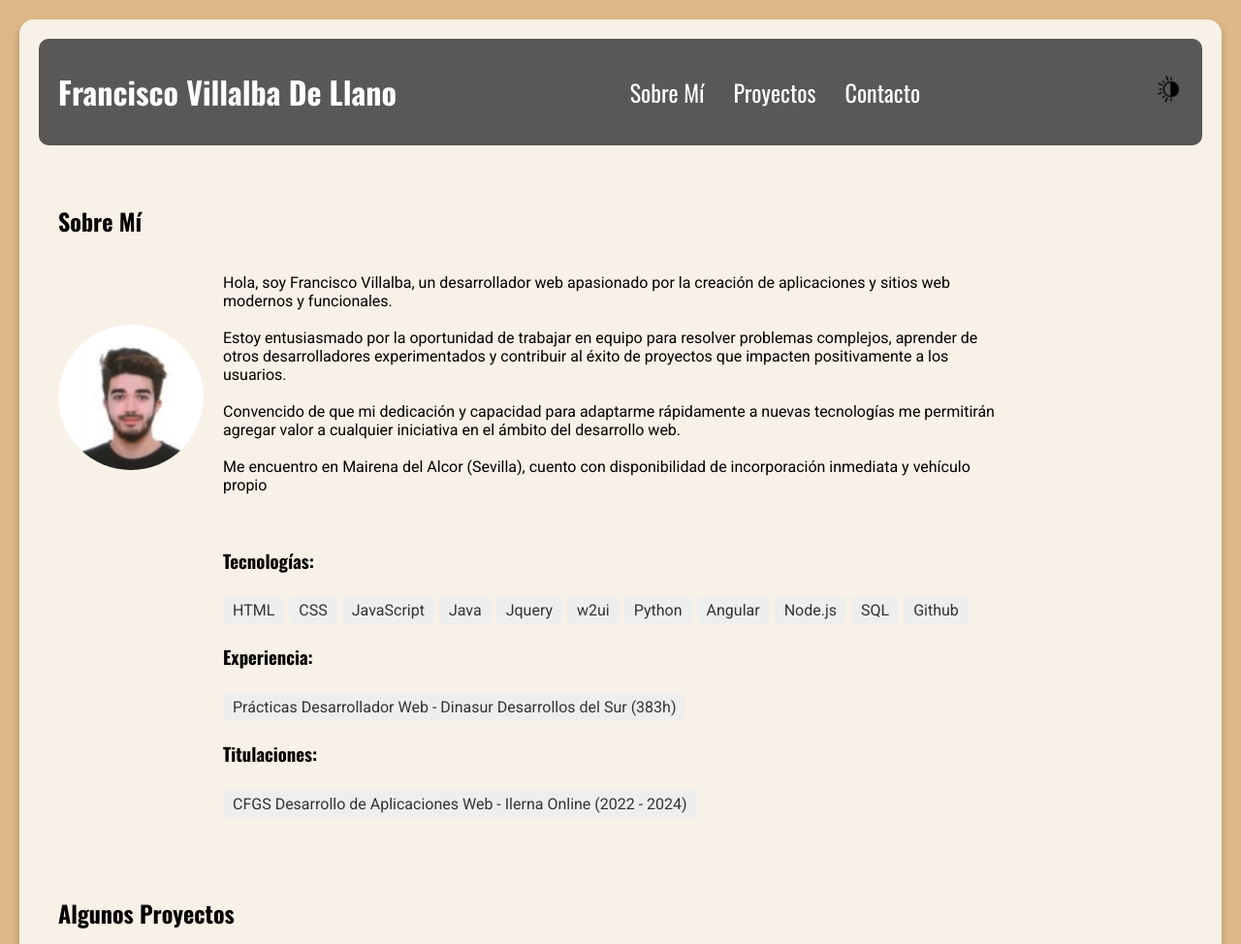
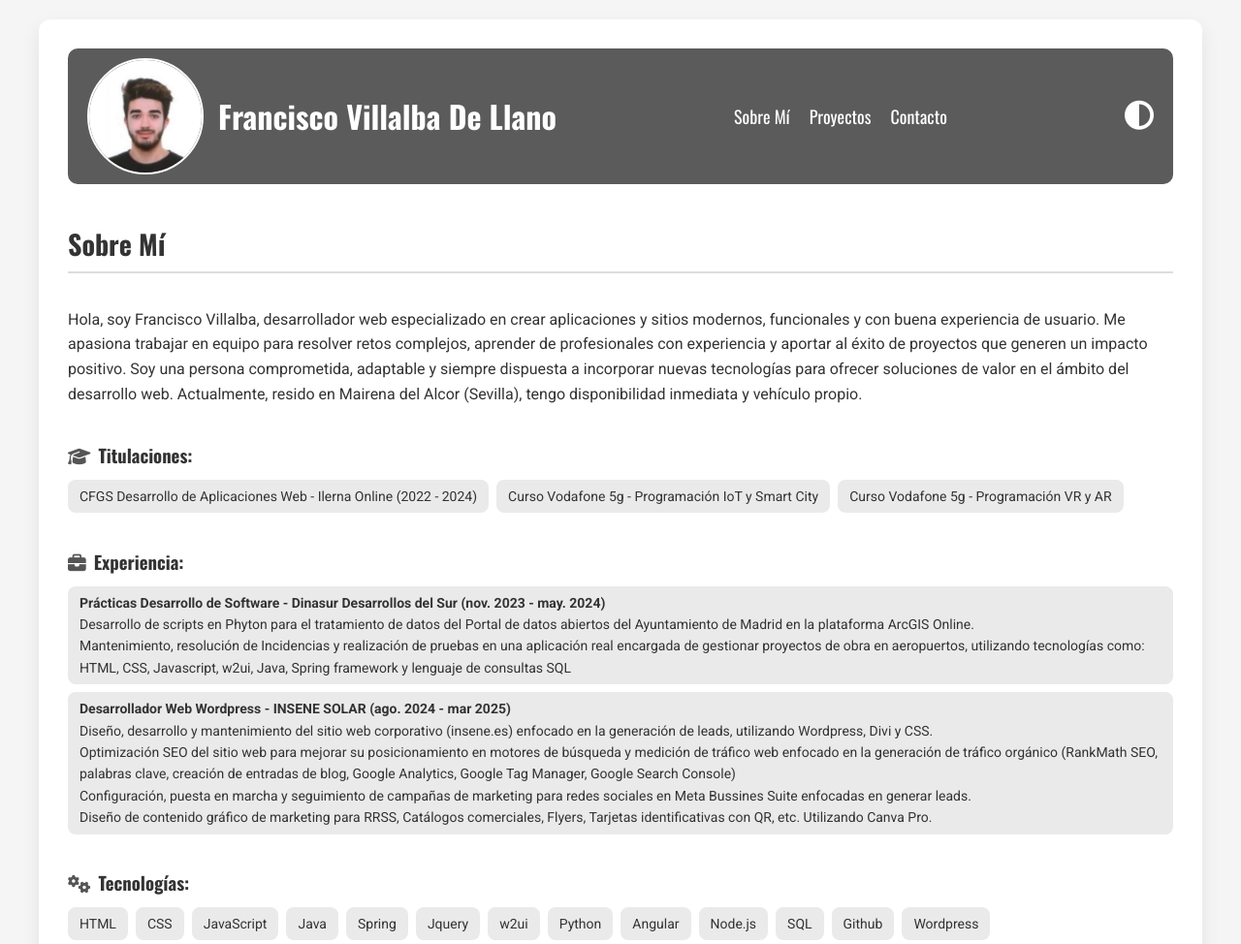
Before and after one commit to fvll11/Portfolio, a plain HTML site: page index.html in a window 1280 px wide. Shown: the top 974 px of the page at 97% size. Drawn offline with nearby package versions, Linux system fonts and the light colour scheme.

Commit message:
Mejoras de diseño y funcionalidad: modo oscuro, icono, header, texto

```diff
--- a/index.html
+++ b/index.html
@@ -6,11 +6,16 @@
     <title>Mi Portfolio</title>
     <link rel="stylesheet" href="styles.css">
     <link href="https://fonts.googleapis.com/css2?family=Oswald:wght@400;500;700&family=Roboto:wght@400;500;700&display=swap" rel="stylesheet">
+    <link rel="stylesheet" href="https://cdnjs.cloudflare.com/ajax/libs/font-awesome/6.4.0/css/all.min.css">
+
 </head>
 <body>
     <div class="main-card">
         <header>
-            <h1>Francisco Villalba De Llano</h1>
+            <div class="header-left">
+                <img src="images/mifoto.jpg" alt="Mi Foto" class="about-photo">
+                <h1>Francisco Villalba De Llano</h1>
+              </div>
             <nav>
                 <ul>
                     <li><a href="#about">Sobre Mí</a></li>
@@ -19,29 +24,76 @@
                 </ul>
             </nav>
             <a href="#" id="theme-toggle">
-                <img src="images/modo.png" alt="Icono de tema">
+                <i class="fas fa-adjust" style="font-size: 30px;"></i>
             </a>
         </header>
 
         <section id="about">
             <h2>Sobre Mí</h2>
             <div class="about-container">
-                <img src="images/mifoto.jpg" alt="Mi Foto" class="about-photo">
+                <!--<img src="images/mifoto.jpg" alt="Mi Foto" class="about-photo"> -->
                 <div class="dark-overlay"></div>
                 <div class="about-info">
-                    <p>Hola, soy Francisco Villalba, un desarrollador web apasionado por la creación de aplicaciones
-                        y sitios web modernos y funcionales. <br> <br>Estoy entusiasmado por la oportunidad de trabajar en equipo para resolver problemas complejos,
-                        aprender de otros desarrolladores experimentados y contribuir al éxito de proyectos que impacten positivamente a los usuarios. <br><br>
-                        Convencido de que mi dedicación y capacidad para adaptarme rápidamente a nuevas tecnologías me permitirán agregar valor a
-                        cualquier iniciativa en el ámbito del desarrollo web. <br> <br> Me encuentro en Mairena del Alcor (Sevilla), cuento con disponibilidad de incorporación inmediata y vehículo propio</p>
-                        <br>
-
-                    <h3>Tecnologías:</h3>
+                    <p>Hola, soy Francisco Villalba, desarrollador web especializado en crear aplicaciones y sitios modernos, funcionales y con buena experiencia de usuario.
+                        Me apasiona trabajar en equipo para resolver retos complejos, aprender de profesionales con experiencia y aportar al éxito de proyectos que generen un impacto positivo.
+                        Soy una persona comprometida, adaptable y siempre dispuesta a incorporar nuevas tecnologías para ofrecer soluciones de valor en el ámbito del desarrollo web.
+                        Actualmente, resido en Mairena del Alcor (Sevilla), tengo disponibilidad inmediata y vehículo propio.
+                    </p>
+                    <br>
+                    <h3><i class="fas fa-graduation-cap" style="margin-right:8px; color:#555;"></i>Titulaciones:</h3>
+                    <ul class="qualifications">
+                        <li>CFGS Desarrollo de Aplicaciones Web - Ilerna Online (2022 - 2024)</li>
+                        <li>Curso Vodafone 5g - Programación IoT y Smart City</li>
+                        <li>Curso Vodafone 5g - Programación VR y AR</li>
+                        <!-- Añadir más titulaciones según sea necesario -->
+                    </ul>
+                    <br>
+                    <h3><i class="fas fa-briefcase" style="margin-right:8px; color:#555;"></i>Experiencia:</h3>
+                    <ul class="experience">
+                        <li>
+                            <strong>Prácticas Desarrollo de Software - Dinasur Desarrollos del Sur (nov. 2023 - may. 2024)</strong>
+                            <p>Desarrollo de scripts en Phyton para el tratamiento de datos
+                                del Portal de datos abiertos del Ayuntamiento de Madrid en la
+                                plataforma ArcGIS Online.
+                            </p>
+                            <p>Mantenimiento, resolución de Incidencias y realización de
+                                pruebas en una aplicación real encargada de gestionar
+                                proyectos de obra en aeropuertos, utilizando tecnologías como:
+                                HTML, CSS, Javascript, w2ui, Java, Spring framework y lenguaje
+                                de consultas SQL
+                            </p>
+                        </li>
+                        <li>
+                            <strong>Desarrollador Web Wordpress - INSENE SOLAR (ago. 2024 - mar 2025)
+                            </strong>
+                            <p>Diseño, desarrollo y mantenimiento del sitio web corporativo
+                                (insene.es) enfocado en la generación de leads, utilizando
+                                Wordpress, Divi y CSS.
+                            </p>
+                            <p>Optimización SEO del sitio web para mejorar su
+                                posicionamiento en motores de búsqueda y medición de
+                                tráfico web enfocado en la generación de tráfico orgánico
+                                (RankMath SEO, palabras clave, creación de entradas de blog,
+                                Google Analytics, Google Tag Manager, Google Search Console)
+                            </p>
+                            <p>Configuración, puesta en marcha y seguimiento de campañas de marketing para redes
+                                sociales en Meta Bussines Suite enfocadas en generar leads.
+                            </p>
+                            <p>Diseño de contenido gráfico de marketing para RRSS,
+                                Catálogos comerciales, Flyers, Tarjetas identificativas con QR,
+                                etc. Utilizando Canva Pro.
+                            </p>
+                        </li>
+                        <!-- Más puestos -->
+                    </ul>
+                    <br>
+                    <h3><i class="fas fa-cogs" style="margin-right:8px; color:#555;"></i>Tecnologías:</h3>
                     <ul class="technologies">
                         <li>HTML</li>
                         <li>CSS</li>
                         <li>JavaScript</li>
                         <li>Java</li>
+                        <li>Spring</li>
                         <li>Jquery</li>
                         <li>w2ui</li>
                         <li>Python</li>
@@ -49,24 +101,15 @@
                         <li>Node.js</li>
                         <li>SQL</li>
                         <li>Github</li>
-                        <!-- Añade más tecnologías según sea necesario -->
-                    </ul>
-                    <h3>Experiencia:</h3>
-                    <ul class="experience">
-                        <li>Prácticas Desarrollador Web - Dinasur Desarrollos del Sur (383h)</li>
-                        <!-- Añade más experiencias según sea necesario -->
-                    </ul>
-                    <h3>Titulaciones:</h3>
-                    <ul class="qualifications">
-                        <li>CFGS Desarrollo de Aplicaciones Web - Ilerna Online (2022 - 2024)</li>
-                        <!-- Añade más titulaciones según sea necesario -->
+                        <li>Wordpress</li>
+                        <!-- Añadir más tecnologías según sea necesario -->
                     </ul>
                 </div>
             </div>
         </section>
 
         <section id="projects">
-            <h2>Algunos Proyectos</h2>
+            <h2>Proyectos Personales</h2>
             <div class="projects-container">
                 <div class="project-card">
                     <img src="images/Pillatupala.jpg" alt="Project 2">
@@ -107,7 +150,7 @@
                     </div>
                 </div>
 
-                <!-- Añade más proyectos aquí -->
+                <!-- Añadir más proyectos aquí -->
             </div>
         </section>
 
--- a/styles.css
+++ b/styles.css
@@ -1,124 +1,160 @@
 /* Importa las fuentes desde Google Fonts */
 @import url('https://fonts.googleapis.com/css2?family=Oswald:wght@400;500;700&family=Roboto:wght@400;500;700&display=swap');
 
-body {
-    font-family: 'Roboto', sans-serif;
+* {
   margin: 0;
   padding: 0;
   box-sizing: border-box;
-    background-color: burlywood;
-    background-size: cover;
 }
 
-#theme-toggle img {
-    width: 30px; /* ajusta el tamaño de acuerdo a tus necesidades */
-    height: auto; /* mantiene la proporción de aspecto */
+body {
+  font-family: 'Roboto', sans-serif;
+  background-color: #f5f5f5;
+  color: #333;
+  transition: background-color 0.3s ease, color 0.3s ease;
+  line-height: 1.6;
 }
 
-/* Estilos para el modo oscuro */
 body.dark-mode {
-    background-color: rgb(93, 54, 3);
-
+  background-color: #1e1e1e;
+  color: #e0e0e0;
 }
 
-
-body.dark-mode .about-photo {
-    filter: brightness(80%); /* Ajusta el brillo según tus necesidades */
-}
-
-
-.main-card {
-    background-color: rgba(255, 255, 255, 0.8);
-    border-radius: 15px;
-    max-width: 1200px;
-    margin: 20px auto;
-    padding: 20px;
-    box-shadow: 0 4px 8px rgba(0, 0, 0, 0.2);
-}
-
+/* Encabezado */
 header {
     background-color: rgba(51, 51, 51, 0.8);
     color: white;
     padding: 10px 20px;
     display: flex;
-    justify-content: space-between; /* Espacio entre los elementos */
+    justify-content: space-between;
     align-items: center;
     border-radius: 10px;
     font-family: 'Oswald', sans-serif;
   }
 
-nav {
+  .header-left {
     display: flex;
     align-items: center;
+    gap: 15px; /* Espacio entre imagen y texto */
+  }
+
+  .about-photo {
+    border-radius: 70%;
+    width: 120px;
+    height: 120px;
+    object-fit: cover;
+    /* Opcional: añadir un borde para destacar */
+    border: 2px solid white;
   }
 
 nav ul {
   list-style: none;
-    padding: 0;
-    margin: 0;
   display: flex;
-}
-
-nav ul li {
-    margin: 0 15px;
+  gap: 20px;
 }
 
 nav ul li a {
   color: white;
   text-decoration: none;
-    font-family: 'Oswald', sans-serif;
-    font-size: 24px; /* Ajusta este tamaño según tus necesidades */
+  font-size: 18px;
+  transition: color 0.3s ease;
+}
+
+nav ul li a:hover {
+  color: #ffcc70;
+}
+
+/* Botón modo oscuro */
+#theme-toggle img {
+  width: 28px;
+  height: auto;
+  cursor: pointer;
+}
+#theme-toggle i {
+    color: white;
+    transition: color 0.3s ease;
+}
+
+#theme-toggle:hover i {
+    color: #ffcc70;
+}
+
+/* Contenedor principal */
+.main-card {
+  background-color: #ffffff;
+  border-radius: 12px;
+  max-width: 1200px;
+  margin: 20px auto;
+  padding: 30px;
+  box-shadow: 0 8px 20px rgba(0, 0, 0, 0.08);
+  transition: background-color 0.3s ease;
+}
+
+body.dark-mode .main-card {
+  background-color: #2a2a2a;
+}
+
+/* Secciones */
+section {
+  margin: 40px 0;
 }
 
 section h2 {
   font-family: 'Oswald', sans-serif;
+  font-size: 28px;
+  margin-bottom: 15px;
+  border-bottom: 2px solid #ddd;
+  padding-bottom: 5px;
 }
 
-section {
-    padding: 20px;
-    margin: 20px 0;
-}
-
+/* Sobre mí */
 .about-container {
   display: flex;
   align-items: center;
+  gap: 20px;
+  flex-wrap: wrap;
 }
 
-.about-photo {
-    border-radius: 50%;
-    width: 150px;
-    height: 150px;
-    margin-right: 20px;
-    margin-bottom: 290px;
-}
 
-.about-info {
-    max-width: 800px;
+body.dark-mode .about-photo {
+  filter: brightness(85%);
 }
 
 .about-info h3 {
-    margin-top: 20px;
   font-family: 'Oswald', sans-serif;
+  margin-top: 10px;
 }
 
-.technologies, .experience, .qualifications {
+/* Listas */
+.technologies,
+.experience,
+.qualifications {
   list-style: none;
-    padding: 0;
-    margin: 10px 0 0 0;
   display: flex;
   flex-wrap: wrap;
+  gap: 8px;
+  margin-top: 10px;
 }
 
-.technologies li, .experience li, .qualifications li {
-    display: inline-block;
-    background-color: #eee;
+.technologies li,
+.experience li,
+.qualifications li {
+  background-color: #eaeaea;
   color: #333;
-    padding: 5px 10px;
-    margin: 5px 5px 0 0;
-    border-radius: 5px;
-    font-family: 'Roboto', sans-serif;
+  padding: 6px 12px;
+  border-radius: 8px;
+  font-size: 14px;
+  transition: background-color 0.3s ease;
 }
 
+body.dark-mode .technologies li,
+body.dark-mode .experience li,
+body.dark-mode .qualifications li {
+  background-color: #3a3a3a;
+  color: #fff;
+}
+
+/* Proyectos */
 .projects-container {
   display: flex;
   flex-wrap: wrap;
@@ -127,21 +163,24 @@ section {
 }
 
 .project-card {
-    background-color: rgba(255, 255, 255, 0.9);
-    border: 1px solid #ccc;
-    border-radius: 8px;
-    box-shadow: 0 4px 8px rgba(0, 0, 0, 0.1);
+  background-color: #fff;
+  border-radius: 10px;
+  box-shadow: 0 4px 15px rgba(0, 0, 0, 0.1);
+  width: 300px;
+  transition: transform 0.2s ease, background-color 0.3s ease;
   overflow: hidden;
-    width: 300px;
-    transition: transform 0.2s;
 }
 
 .project-card:hover {
-    transform: scale(1.05);
+  transform: scale(1.03);
+}
+
+body.dark-mode .project-card {
+  background-color: #333;
 }
 
 .project-card img {
-    max-width: 100%;
+  width: 100%;
   height: auto;
   display: block;
 }
@@ -151,43 +190,78 @@ section {
 }
 
 .project-info h3 {
-    margin: 0 0 10px 0;
   font-family: 'Oswald', sans-serif;
+  margin-bottom: 10px;
 }
 
 .project-info p {
-    margin: 0 0 10px 0;
+  font-size: 14px;
+  color: inherit;
 }
 
+/* Formulario */
 form {
   display: flex;
   flex-direction: column;
+  gap: 10px;
 }
 
 form label {
-    margin: 5px 0;
+  font-weight: 500;
 }
 
-form input, form textarea {
+form input,
+form textarea {
   padding: 10px;
-    margin: 5px 0;
   border: 1px solid #ccc;
+  border-radius: 6px;
+  font-size: 14px;
 }
 
 form button {
-    padding: 10px;
   background-color: #333;
   color: white;
+  padding: 10px;
   border: none;
+  border-radius: 6px;
+  font-family: 'Oswald', sans-serif;
   cursor: pointer;
-    margin-top: 10px;
-    font-family: 'Oswald', sans-serif;
+  transition: background-color 0.3s ease;
 }
 
+form button:hover {
+  background-color: #555;
+}
+
+/* Footer */
 footer {
-    background-color: rgba(51, 51, 51, 0.8);
+  background-color: #333;
   color: white;
   text-align: center;
+  padding: 25px;
+  font-size: 14px;
+  margin-top: 40px;
+}
+
+/* Responsivo */
+@media (max-width: 768px) {
+  .about-container {
+    flex-direction: column;
+    align-items: flex-start;
+  }
+
+  header,
+  .main-card {
+    margin: 10px;
     padding: 20px;
-    font-family: 'Roboto', sans-serif;
   }
+
+  nav ul {
+    flex-direction: column;
+    gap: 10px;
+  }
+
+  .project-card {
+    width: 100%;
+  }
+}
```
Lines whose indentation alone changed are shown as unchanged.
